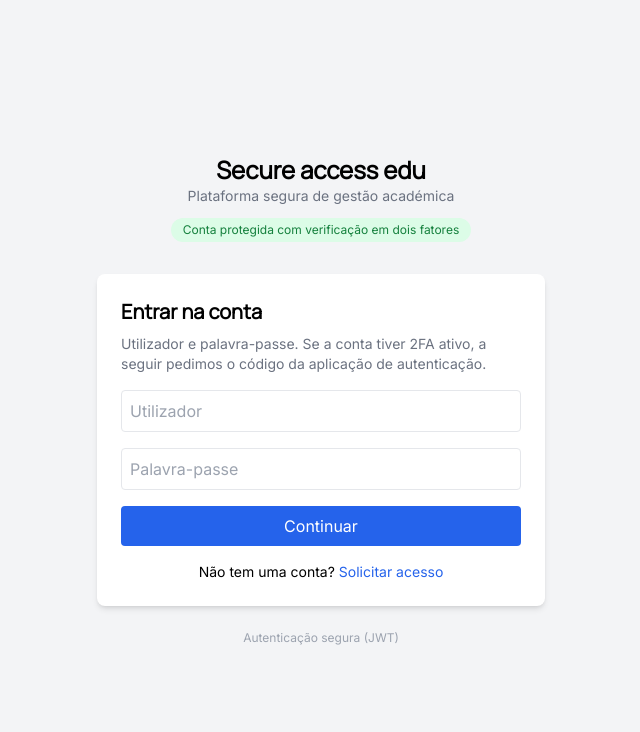
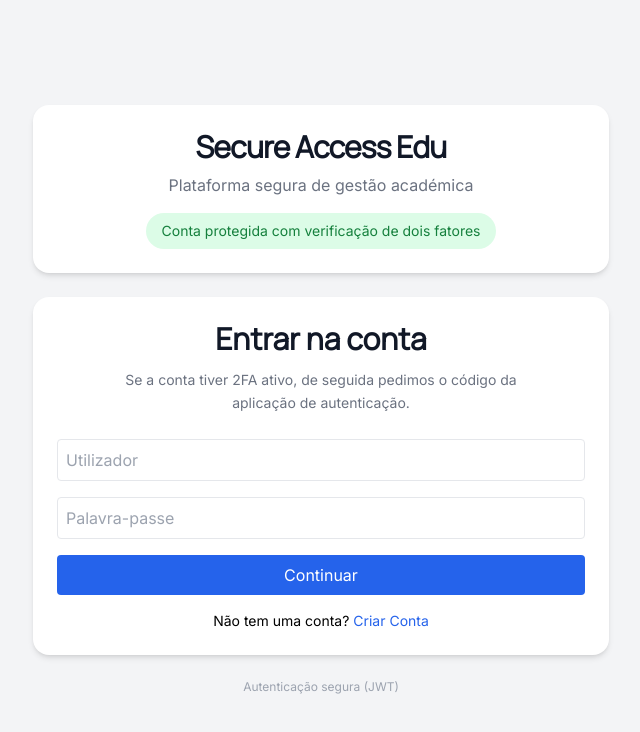
Before and after one commit to beatrizzfcosta/secure-access-edu, a React (Vite) app in the folder frontend/: page / in a window 1280 px wide. Shown: the top 732 px of the page, without its empty margins (319-959 px from the left). Built offline with nearby package versions, Linux system fonts and the light colour scheme; no server answers.

Commit message:
refactor(login.jsx): improve login page layout consistency and visual hierarchy

```diff
--- a/frontend/src/pages/public/Login/Login.jsx
+++ b/frontend/src/pages/public/Login/Login.jsx
@@ -134,25 +134,39 @@ export default function Login() {
 
   return (
     <div className="min-h-screen flex items-center justify-center bg-gray-100 px-4">
-      <div className="w-full max-w-md">
-        <div className="text-center mb-8">
-          <h1 className="text-2xl font-bold">Secure access edu</h1>
-          <p className="text-sm text-gray-500">
-            Plataforma segura de gestão académica
-          </p>
-          <div className="mt-3 text-green-700 text-xs bg-green-100 px-3 py-1 rounded-full inline-block">
-            Conta protegida com verificação em dois fatores
+  <div className="w-full max-w-xl">
+
+    <div className="bg-white p-6 rounded-2xl shadow-md mb-6">
+      <div className="text-center">
+        <h1 className="text-3xl font-bold text-gray-900 tracking-tight">
+          Secure Access Edu
+        </h1>
+
+        <p className="text-gray-500 text-base mt-2">
+          Plataforma segura de gestão académica
+        </p>
+
+        <div className="mt-4 flex justify-center">
+          <div className="bg-green-100 text-green-700 px-4 py-2 rounded-full text-sm font-medium">
+            Conta protegida com verificação de dois fatores
           </div>
         </div>
+      </div>
+    </div>
 
-        <div className="bg-white p-6 rounded-lg shadow-md">
-          {step === "credentials" ? (
-            <>
-              <h2 className="text-xl font-semibold mb-2">Entrar na conta</h2>
-              <p className="text-sm text-gray-500 mb-4">
-                Utilizador e palavra-passe. Se a conta tiver 2FA ativo, a seguir
-                pedimos o código da aplicação de autenticação.
-              </p>
+    <div className="bg-white p-6 rounded-2xl shadow-md">
+      {step === "credentials" ? (
+        <>
+          <div className="flex flex-col items-center text-center">
+            <h2 className="text-3xl font-semibold mb-3 text-gray-900">
+              Entrar na conta
+            </h2>
+
+            <p className="text-sm text-gray-500 mb-6 max-w-md leading-relaxed">
+              Se a conta tiver 2FA ativo, de seguida pedimos o código da
+              aplicação de autenticação.
+            </p>
+          </div>
 
               <form onSubmit={handleCredentialsSubmit} className="space-y-4">
                 <input
@@ -190,13 +204,16 @@ export default function Login() {
             </>
           ) : (
             <>
+            <div className="flex flex-col items-center text-center">
               <h2 className="text-xl font-semibold mb-2">
-                Verificação em dois passos
+                Verificação de dois passos
               </h2>
               <p className="text-sm text-gray-500 mb-4">
                 Introduza o código de 6 dígitos da aplicação de autenticação
-                (TOTP) associada à sua conta.
+                (TOTP) associado à sua conta.
               </p>
+            </div>
+
 
               <form onSubmit={handleOtpSubmit} className="space-y-4">
                 <input
@@ -241,7 +258,7 @@ export default function Login() {
           <p className="text-sm text-center mt-4">
             Não tem uma conta?{" "}
             <a href="/register" className="text-blue-600">
-              Solicitar acesso
+              Criar Conta
             </a>
           </p>
         </div>
```
